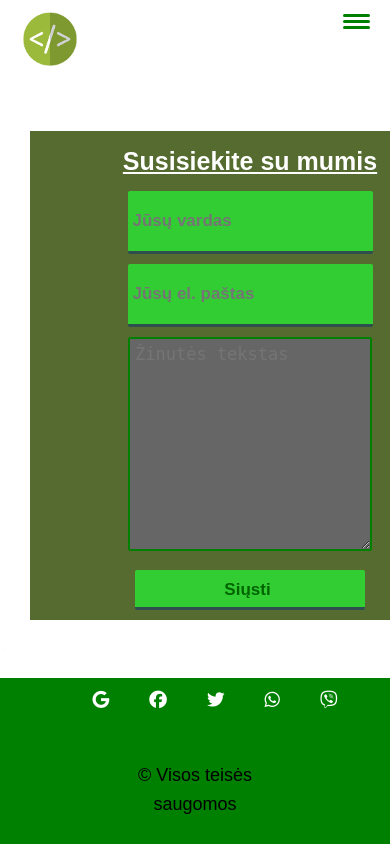
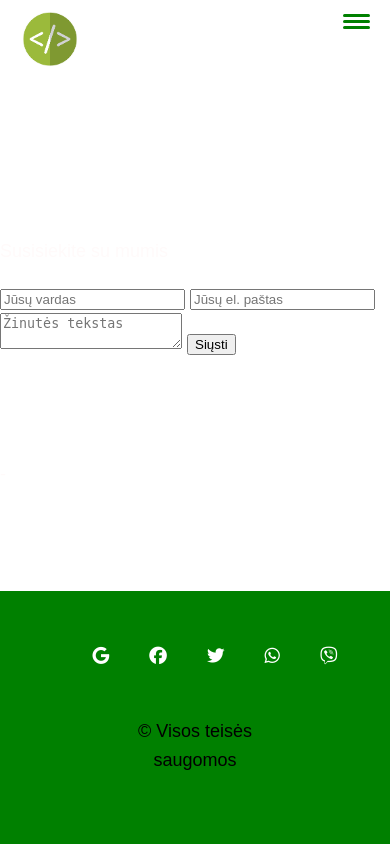
Before and after one commit to robertadau/robertos, a PHP site: page /projecto_failai/public_html/kontaktai.html in a window 390 px wide; the page is wider, and only the part inside the window is pictured. Run offline with PHP 8.4, Linux system fonts and the light colour scheme; some libraries are stand-ins or nearby versions.

Commit message:
pakeiciau

```diff
--- a/projecto_failai/public_html/css/kontaktai.css
+++ b/projecto_failai/public_html/css/kontaktai.css
@@ -161,151 +161,3 @@ footer {
 }
 
 /* kontaktai */
-
-
-
-#wrapper
-{
-    text-align:center;
-    margin:0 auto;
-    width:995px;
-    position: relative;
-}
-
-#wrapper h1
-{
-    margin-top:80px;
-    font-size:45px;
-    color:#1B4F72;
-}
-#wrapper h1 p
-{
-    font-size:18px;
-}
-.contact_form
-{
-    width:330px;
-    margin-left:320px;
-    padding:10px;
-    background-color:darkolivegreen;
-}
-.contact_form #contact_label
-{
-    margin: auto;
-    font-size:25px;
-    font-weight:bold;
-    color:white;
-    text-decoration:underline;
-}
-.contact_form input
-{
-    width:230px;
-    height:40px;
-    border-radius:2px;
-    font-size:17px;
-    padding-left:5px;
-    border:none;
-}
-.contact_form textarea
-{
-    width:230px;
-    height:70px;
-    border-radius:2px;
-    font-size:17px;
-    padding: 5px;
-}
-.contact_form input
-{
-    width:230px;
-    height:40px;
-    border:none;
-    border-radius:2px;
-    font-size:17px;
-    background-color:limegreen;
-    border-bottom:3px solid darkslategray;
-    color:darkgreen;
-    font-weight:bold;
-}
-
-@media only screen and (min-width:700px) and (max-width:995px)
-{
-    #wrapper
-    {
-        width:100%;
-    }
-    #wrapper h1
-    {
-        font-size:30px;
-    }
-    .contact_form
-    {
-        width:50%;
-        margin-left:25%;
-        padding-left:0;
-        padding-right:0;
-    }
-    .contact_form input
-    {
-        width:80%;
-    }
-    .contact_form textarea
-    {
-        width:80%;
-    }
-    .contact_form input
-    {
-        width:80%;
-    }
-}
-@media only screen and (min-width:400px) and (max-width:699px)
-{
-    #wrapper
-    {
-        width:100%;
-    }
-
-    .contact_form
-    {
-        width:60%;
-        margin-left:20%;
-    }
-    .contact_form input
-    {
-        width:80%;
-    }
-    .contact_form textarea
-    {
-        width:80%;
-    }
-
-}
-@media only screen and (min-width:100px) and (max-width:399px)
-{
-    #wrapper
-    {
-        display:block;
-        margin:0 auto;
-        width:500px;
-    }
-
-    .contact_form
-    {
-        margin:0 auto;
-        width:420px;
-    }
-    input, textarea {
-        width:400px;
-        height:27px;
-        background:#666666;
-        border:2px solid green;
-        padding:10px;
-        margin-top:10px;
-        font-size:0.7em;
-        color: palegreen;
-    }
-    .contact_form textarea
-    {
-        height: 200px;
-    }
-
-}
```
